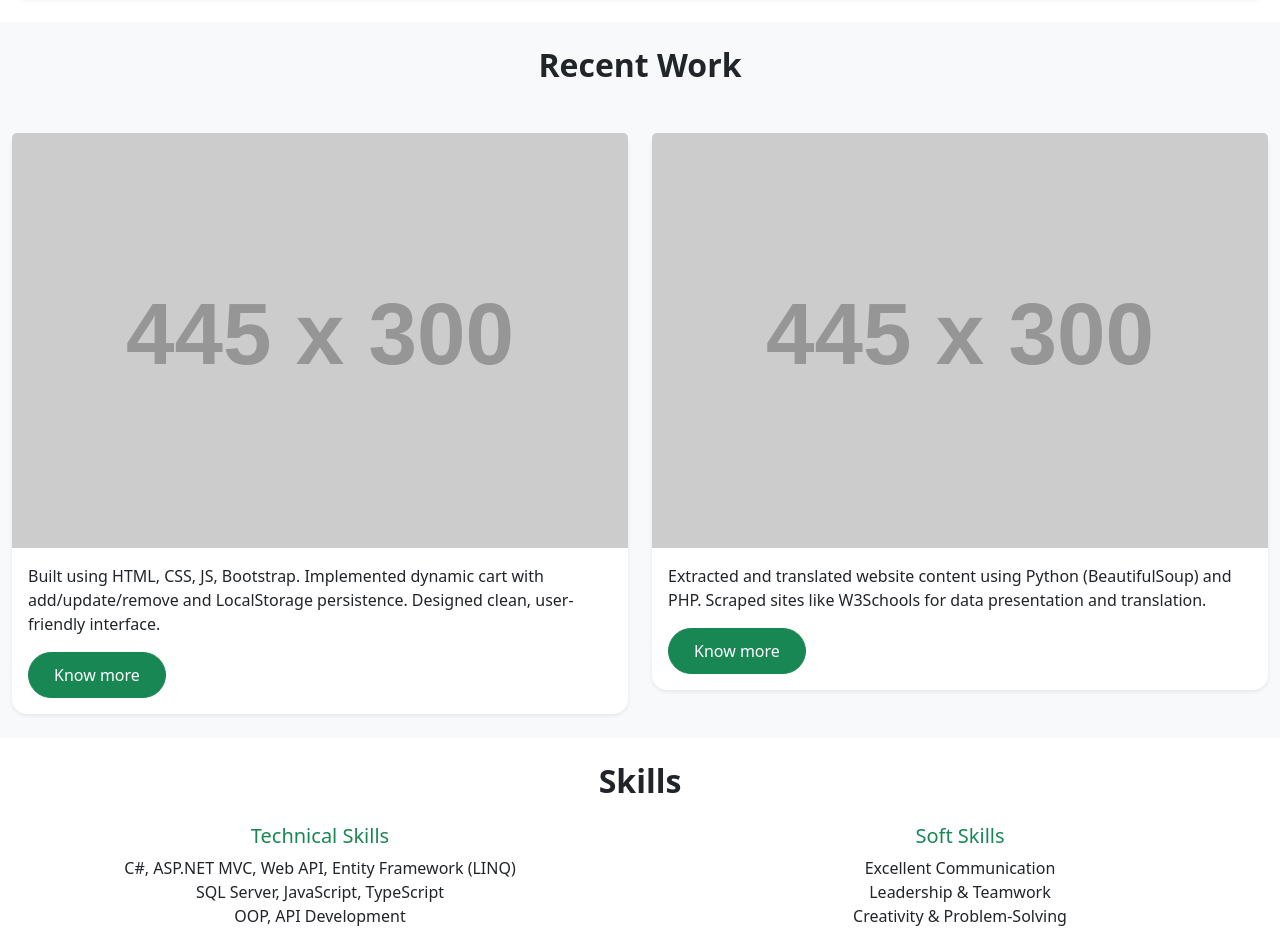
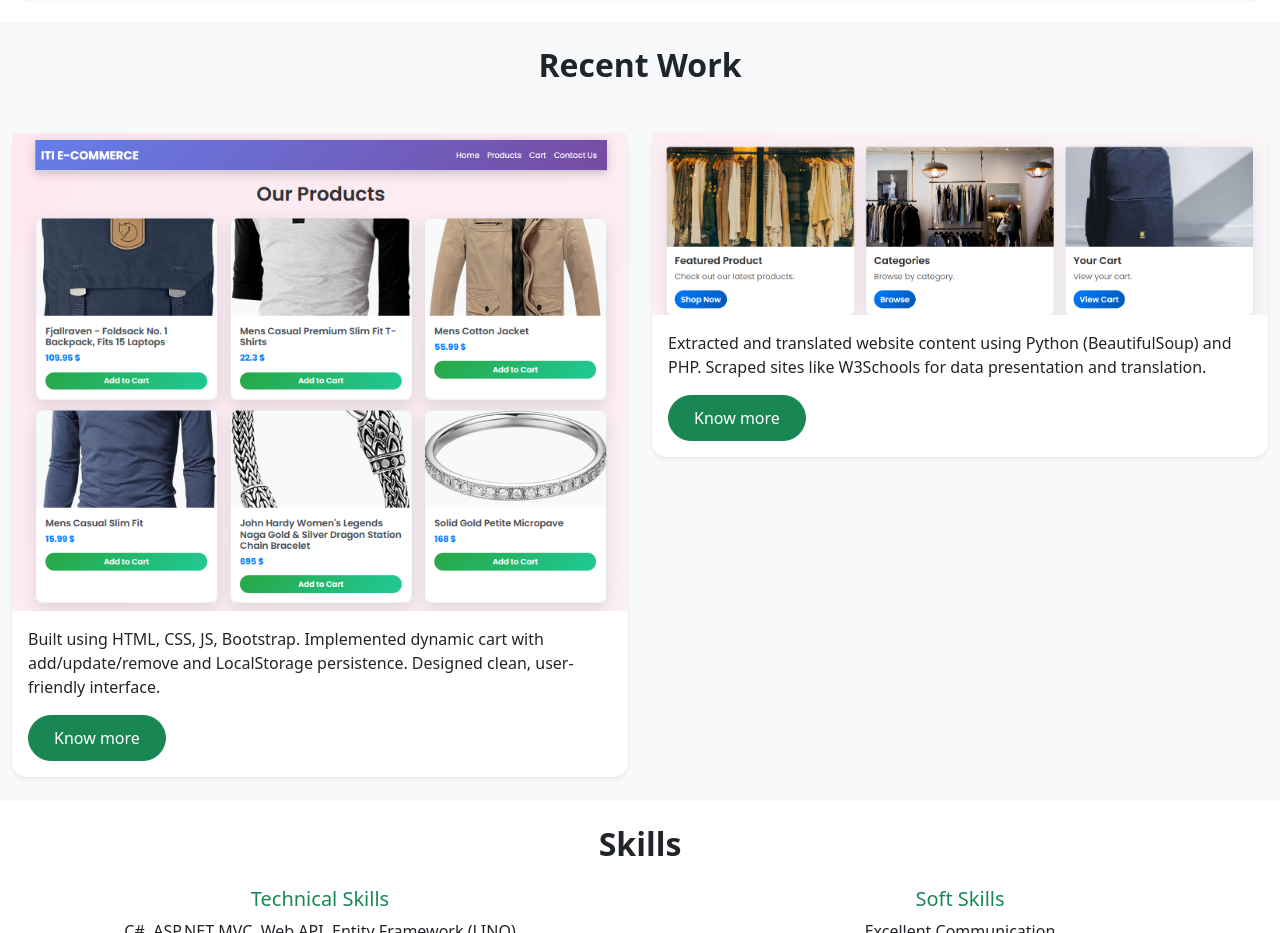
Before and after one commit to gehadmaghawry17/myPortfolio, a plain HTML site: page index.html in a window 1280 px wide. Shown: the part 2740-3673 px from the top of the page. Drawn offline with nearby package versions, Linux system fonts and the light colour scheme; placeholder pictures from the web are drawn by us.

Commit message:
updated index.html content

```diff
--- a/index.html
+++ b/index.html
@@ -145,7 +145,7 @@
 
         <div class="col-md-6">
           <div class="card shadow-sm">
-            <img src="https://via.placeholder.com/445x300" class="card-img-top" alt="Project 1">
+            <img src="images/case_study2.png" class="card-img-top" alt="E-Commerce">
             <div class="card-body">
               <p class="card-text">Built using HTML, CSS, JS, Bootstrap. Implemented dynamic cart with add/update/remove and LocalStorage persistence. Designed clean, user-friendly interface.</p>
               <button class="btn btn-success">Know more</button>
@@ -155,7 +155,7 @@
 
         <div class="col-md-6">
           <div class="card shadow-sm">
-            <img src="https://via.placeholder.com/445x300" class="card-img-top" alt="Project 2">
+            <img src="images/case_study1.png" class="card-img-top" alt="Web Scarping">
             <div class="card-body">
               <p class="card-text">Extracted and translated website content using Python (BeautifulSoup) and PHP. Scraped sites like W3Schools for data presentation and translation.</p>
               <button class="btn btn-success">Know more</button>
```
